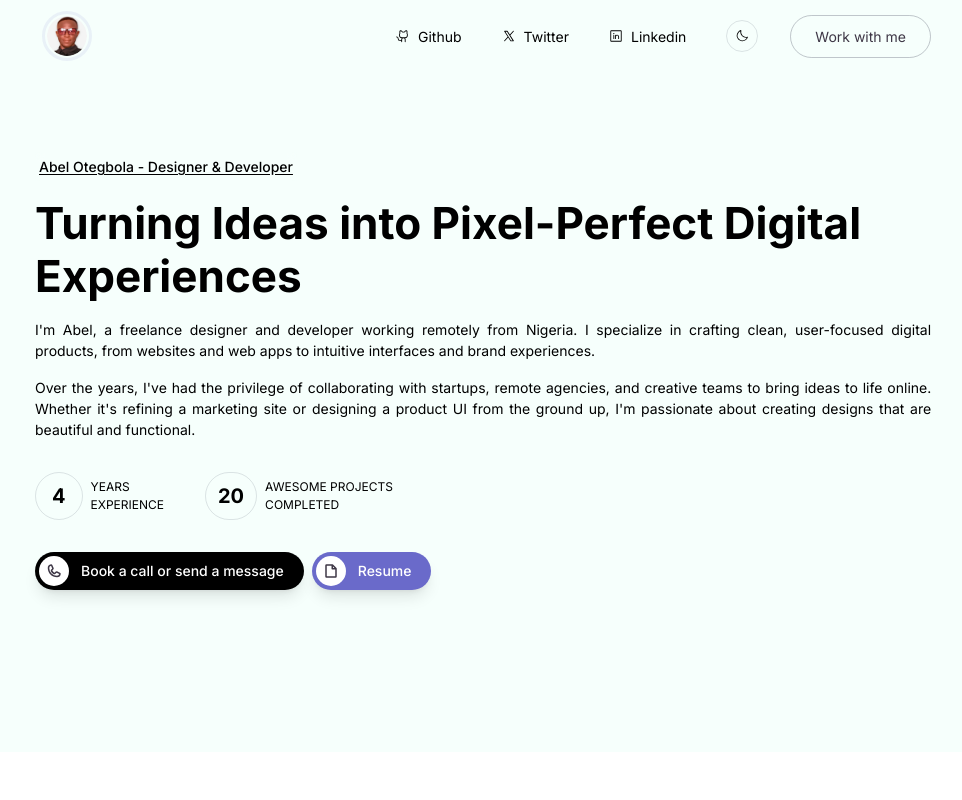
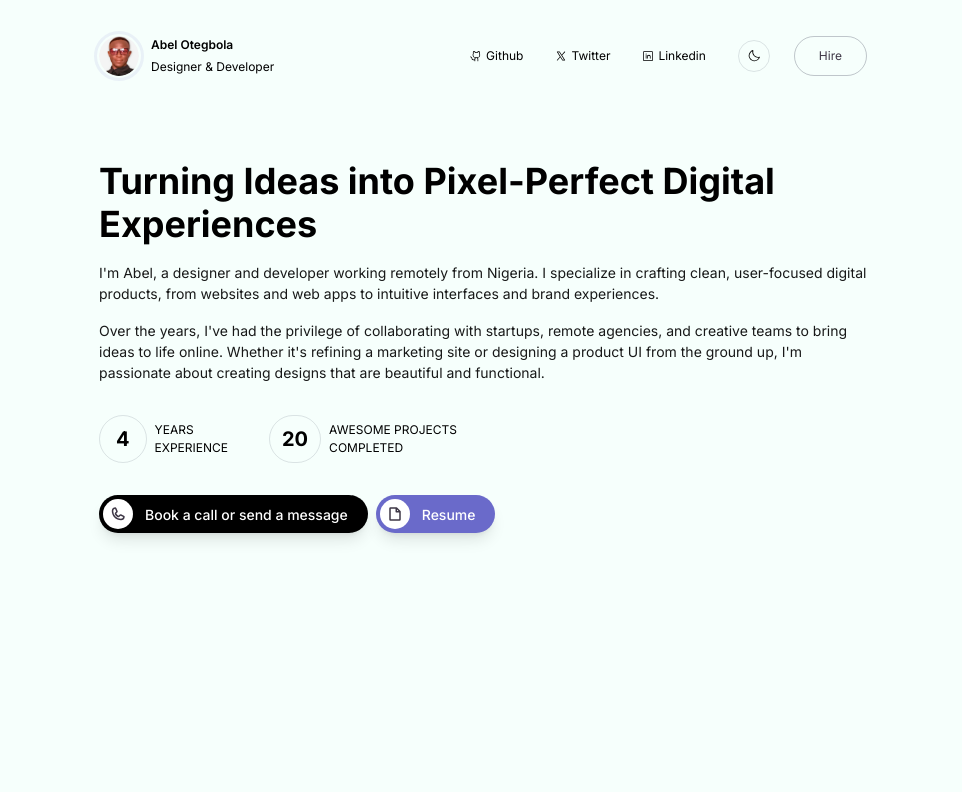
Before and after one commit to abel-otegbola/Portfolio, a Next.js app: page / in a window 1280 px wide. Shown: the top 800 px of the page, without its empty margins (157-1119 px from the left). Built offline with nearby package versions, Linux system fonts and the light colour scheme.

Commit message:
style: home layout

```diff
--- a/src/app/page.tsx
+++ b/src/app/page.tsx
@@ -17,25 +17,18 @@ export default function Home() {
   return (
     <div>
       <div className="w-full">
-        <header className="flex flex-col w-full items-center md:flex-nowrap min-h-[85vh] flex-wrap md:px-[15%] px-4 overflow-hidden">
-          <div className="flex flex-col gap-4 py-20 md:w-[100%]">
-            <div className="flex gap-6 items-center">
-              <Animate>
-                <p className="md:text-center flex md:items-center gap-2 p-1 font-medium backdrop-blur-sm underline underline-offset-2">
-                  Abel Otegbola - Designer & Developer
-                </p>
-              </Animate>
-            </div>
+        <header className="flex flex-col w-full items-center md:flex-nowrap min-h-[85vh] flex-wrap lg:px-[20%] md:px-[10%] px-4 overflow-hidden">
+          <div className="flex flex-col gap-4 py-12 md:w-[100%]">
 
-            <AnimateText animateOnce={true} className="md:text-[44px] sm:text-[32px] text-[24px] leading-[120%] font-bold">
+            <AnimateText animateOnce={true} className="md:text-[36px] sm:text-[32px] text-[24px] leading-[120%] font-bold">
               Turning Ideas into Pixel-Perfect Digital Experiences
             </AnimateText>
 
-            <AnimateText animateOnce={true} speed={10} className="text-[14px] text-justify">
-              I&apos;m Abel, a freelance designer and developer working remotely from Nigeria. I specialize in crafting clean, user-focused digital products, from websites and web apps to intuitive interfaces and brand experiences.
+            <AnimateText animateOnce={true} speed={10} className="opacity-[0.9]">
+              I&apos;m Abel, a designer and developer working remotely from Nigeria. I specialize in crafting clean, user-focused digital products, from websites and web apps to intuitive interfaces and brand experiences.
             </AnimateText>
 
-            <AnimateText animateOnce={true} speed={10} className="text-[14px] text-justify">
+            <AnimateText animateOnce={true} speed={10} className="opacity-[0.9]">
               Over the years, I&apos;ve had the privilege of collaborating with startups, remote agencies, and creative teams to bring ideas to life online. Whether it&apos;s refining a marketing site or designing a product UI from the ground up, I&apos;m passionate about creating designs that are beautiful and functional.
             </AnimateText>
 
@@ -74,7 +67,7 @@ export default function Home() {
       </div>
 
 
-      <section className="md:px-[15%] py-[60px] p-4 bg-white dark:bg-[#000]">
+      <section className="lg:px-[20%] md:px-[10%] py-[60px] p-4 bg-white dark:bg-[#000]">
           <p className="font-bold uppercase text-[18px] mb-4">My Experience</p>
           <p className="font-medium">Explore My Design and Development Journey</p>
 
@@ -114,7 +107,7 @@ export default function Home() {
                 <p>I contributed to the development and maintenance of a scalable, high-performing e-commerce platform as a fullstack developer. Working across both frontend and backend systems, I helped bring fashion-focused digital experiences to life.</p>
                 <p className="text-[10px]">January 2024 - June 2024</p>
                 <Image
-                    src={'/images/bos.webp'}
+                    src={'/images/Bos.webp'}
                     alt={'bos'}
                     width={1000}
                     height={373}
@@ -125,7 +118,20 @@ export default function Home() {
           </div>
       </section>
 
-      <section className="md:p-[8%] py-[60px] p-4 pb-10 flex flex-col md:items-center gap-4">
+      <section className="p-4 pb-10">
+
+        <AnimateText animateOnce={true} className="font-bold md:text-center uppercase text-[18px]">Recent Projects</AnimateText>
+        <div className="sm:columns-2 items-stretch gap-4 mt-10">
+          {
+            projects.slice(0,12)?.map(project => (
+              <Projectcard key={project.id} project={project} />
+            ))
+          }
+        </div>
+      </section>
+
+
+      <section className="lg:px-[20%] md:px-[10%] py-[60px] p-4 pb-10 flex flex-col md:items-center gap-4">
         <p className="font-bold md:text-center md:text-[28px] text-[18px]">Optimization, Redesign and Conversion</p>
         <p className="md:text-center font-medium">He had in-depth knowledge in what he was doing. I loved how he finished it fast with accuracy</p>
 
@@ -138,19 +144,7 @@ export default function Home() {
 
       </section>
 
-      <section className="md:px-[15%] py-[60px] p-4 pb-10">
-
-        <AnimateText animateOnce={true} className="font-bold md:text-center uppercase text-[18px]">Recent Projects</AnimateText>
-        <div className="columns-1 items-stretch gap-4 mt-10">
-          {
-            projects.slice(0,12)?.map(project => (
-              <Projectcard key={project.id} project={project} />
-            ))
-          }
-        </div>
-      </section>
-
-      <section className="flex flex-col gap-6 md:px-[15%] py-[60px] p-4 bg-cover bg-center bg-no-repeat bg-gray-100/[0.2] dark:bg-[#EEE3E3]/[0.06]">
+      <section className="flex flex-col gap-6 lg:px-[20%] md:px-[10%] py-[60px] p-4 bg-cover bg-center bg-no-repeat bg-gray-100/[0.2] dark:bg-[#EEE3E3]/[0.06]">
         <div className="flex flex-col items-center justify-center gap-4">
           <h1 className="font-bold md:text-center uppercase text-[18px]">Contact me</h1>
           <p className="font-medium md:text-center">I’m keen to learn more about what your company does, and specific details about the project. The more information you can provide, the better!</p>
--- a/src/app/project/page.tsx
+++ b/src/app/project/page.tsx
@@ -13,11 +13,11 @@ export default function Project() {
 
     return (
         <main>
-        <header className="flex w-full gap-12 mb-12 items-center md:flex-nowrap min-h-[40vh] bg-gray-300/[0.1] flex-wrap md:px-[15%] px-4 overflow-hidden">
+        <header className="flex w-full gap-12 mb-12 items-center md:flex-nowrap min-h-[40vh] bg-gray-300/[0.1] flex-wrap lg:px-[20%] md:px-[10%] px-4 overflow-hidden">
             <div className="flex flex-col gap-4 py-20 md:w-[40%]">
 
                 <ScrollAnimation animateIn="fadeInUp" duration={1}>
-                    <h2 className="md:text-[48px] text-[32px] leading-[120%] font-semibold capitalize">{SearchParams}</h2>
+                    <h2 className="md:text-[36px] text-[32px] leading-[120%] font-semibold capitalize">{SearchParams}</h2>
                 </ScrollAnimation>
                 <p>
                     {
@@ -26,7 +26,7 @@ export default function Project() {
                 </p>
                 <Button href={project.links.live} className="font-medium pl-1 py-[4px] pr-8 rounded-[30px]">
                     <ArrowUpRight size={32} className="p-2 rounded-full bg-white text-black" />
-                    View live project
+                    View project
                 </Button>
 
             </div>
@@ -35,13 +35,13 @@ export default function Project() {
             </div>
         </header>
 
-        <section className="md:px-[15%] px-4 mb-8">
+        <section className="md:px-[20%] px-4 mb-8">
             <h1 className="text-lg font-medium">Features:</h1>
             <ol>{project.features.map(feature => (
                 <li className="flex items-center my-2 gap-2" key={feature}><PenNib/> {feature}</li>
             ))}</ol>
         </section>
-         <section className="md:px-[15%] px-4 mb-8">
+         <section className="md:px-[20%] px-4 mb-8">
             <h1 className="text-lg font-medium">How it was built:</h1>
             <ol>{project.howBuilding.map(howBuilding => (
                 <li className="flex items-center my-2 gap-2" key={howBuilding}><PenNib/> {howBuilding}</li>
--- a/src/components/header/header.tsx
+++ b/src/components/header/header.tsx
@@ -29,23 +29,27 @@ export default function Header() {
     }
 
     return (
-        <div className="flex items-center justify-between z-[50] dark:text-gray md:px-[15%] p-5 py-3 dark:bg-gray-500/[0.09]">
-            <Link href="/" className="md:ml-3 w-[150px]">
+        <div className="flex items-center justify-between z-[50] dark:text-gray lg:px-[20%] md:px-[10%] p-5 py-8 dark:bg-gray-500/[0.09]">
+            <Link href="/" className="">
                 <div className="relative flex gap-3">
                   <Image src="/images/abel.png" alt="muse" width={40} height={40} className="object-cover bottom-0 outline outline-primary/[0.09] rounded-full outline-offset-2"/>
+                  <div className="flex flex-col gap-1 text-[12px]">
+                    <p className="font-semibold">Abel Otegbola</p>
+                    <p>Designer & Developer</p>
+                  </div>
                 </div>
             </Link>
 
-            <div className="flex items-center justify-end gap-6 relative">
-                <Link href="https://github.com/abel-otegbola" className="md:flex hidden gap-2 items-center p-2 hover:text-primary">
+            <div className="flex items-center text-[12px] justify-end gap-4 relative">
+                <Link href="https://github.com/abel-otegbola" className="md:flex hidden gap-1 items-center p-2 hover:text-primary">
                     <GithubLogo />
                     Github
                 </Link>
-                <Link href="https://x.com/Abel_Otegbola" className="md:flex hidden gap-2 items-center p-2 hover:text-primary">
+                <Link href="https://x.com/Abel_Otegbola" className="md:flex hidden gap-1 items-center p-2 hover:text-primary">
                     <XLogo />
                     Twitter
                 </Link>
-                <Link href="https://linkedin.com/in/abel-otegbola" className="md:flex hidden gap-2 items-center p-2 hover:text-primary">
+                <Link href="https://linkedin.com/in/abel-otegbola" className="md:flex hidden gap-1 items-center p-2 hover:text-primary">
                     <LinkedinLogo />
                     Linkedin
                 </Link>
@@ -64,7 +68,7 @@ export default function Header() {
 
                 }
                 </div>
-                <Button variant="secondary" className="rounded-[30px]" >Work with me</Button>
+                <Button href="#contact" variant="secondary" className="rounded-[30px]" >Hire</Button>
             </div>
         </div>
     )
```
